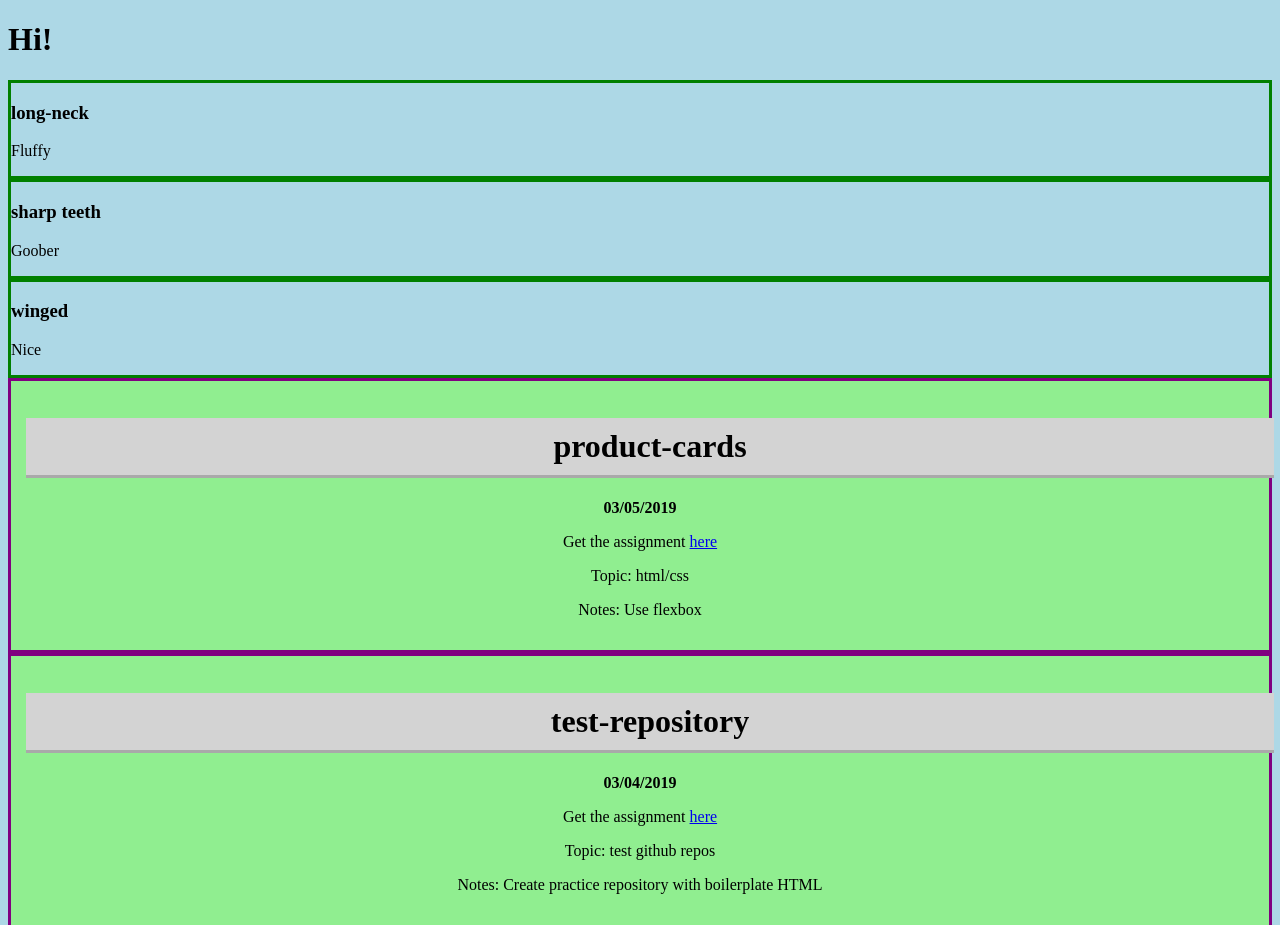
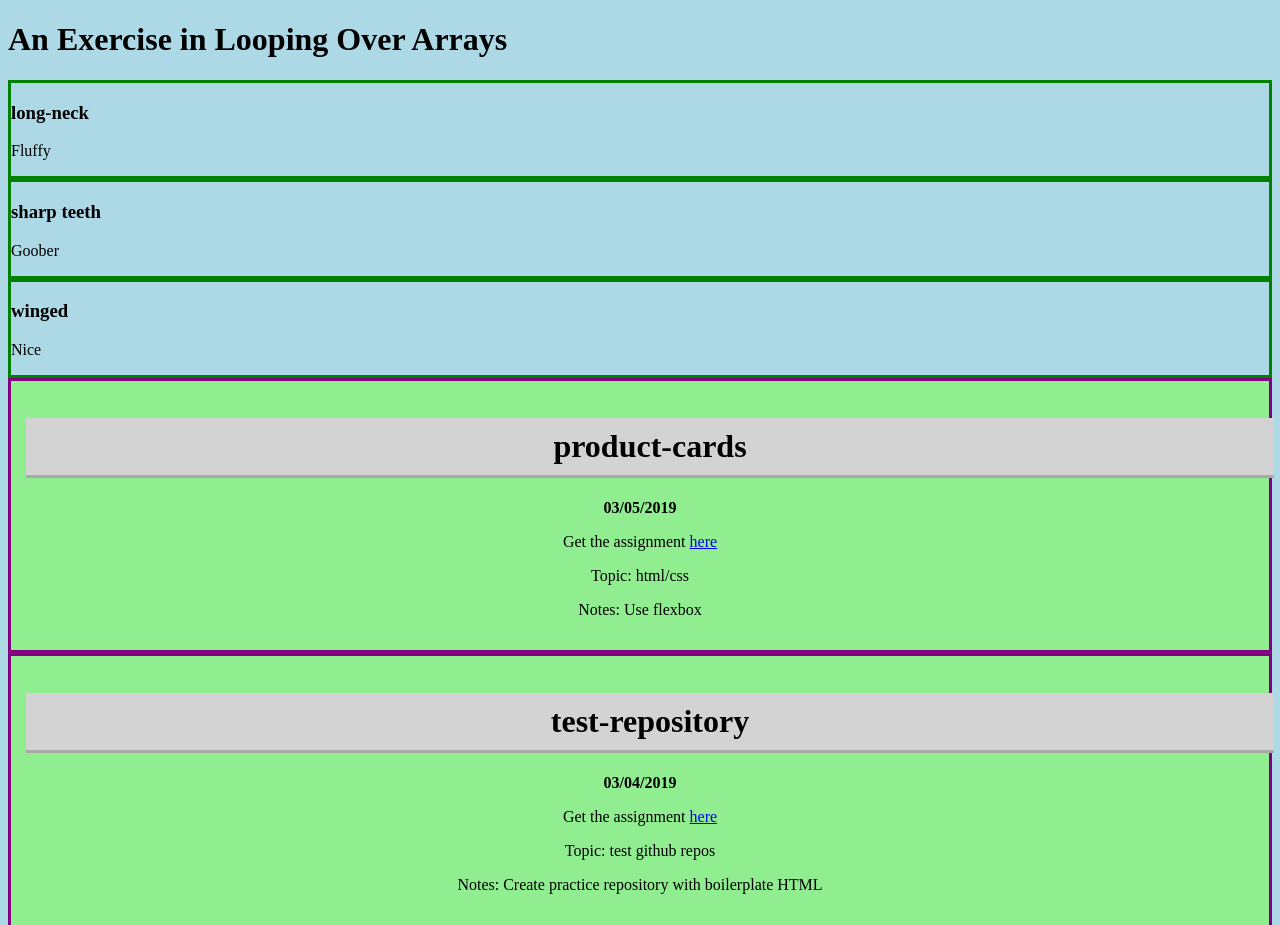
Before and after one commit to sarahjulesthorne/js-arrays, a plain HTML site: page index.html in a window 1280 px wide. Shown: the top 925 px of the page. Drawn offline with Linux system fonts and the light colour scheme.

Commit message:
pushing HTML

```diff
--- a/index.html
+++ b/index.html
@@ -1,18 +1,24 @@
+<!-- HTML page for displaying cards produced by JavaScript arrays and looping. -->
 <!DOCTYPE html>
 <html lang="en">
+
 <head>
-        <meta charset="UTF-8"/>
+    <meta charset="UTF-8" />
     <title>JS Arrays</title>
-        <link rel="stylesheet" href="./main.css"/>
+    <link rel="stylesheet" href="./main.css" />
 </head>
+
 <body>
-        <h1>Hi!</h1>
+    <h1>An Exercise in Looping Over Arrays</h1>
+
+    <!-- Container for holding cards formed from dinosaur array. -->
     <div id="dino-barn">
+    </div>
 
-        </div>
+    <!-- Container for holding cards formed from assignments array. -->
     <div id='assignments'>
-
     </div>
     <script src="./main.js"></script>
 </body>
+
 </html>
```
Lines whose indentation alone changed are shown as unchanged.
